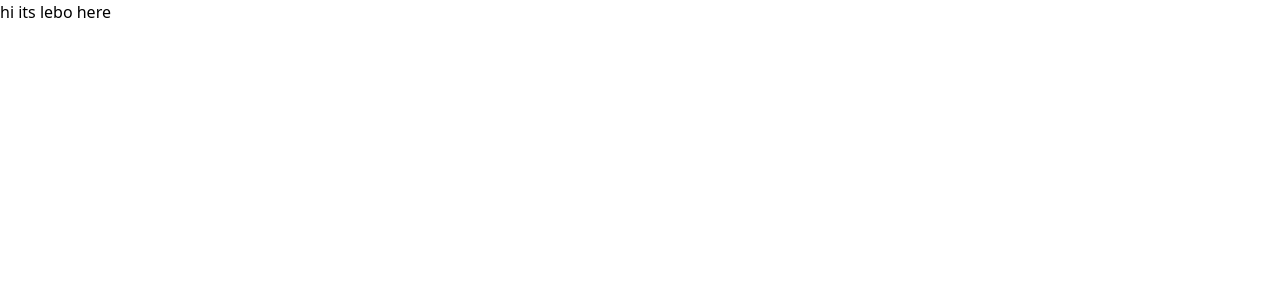
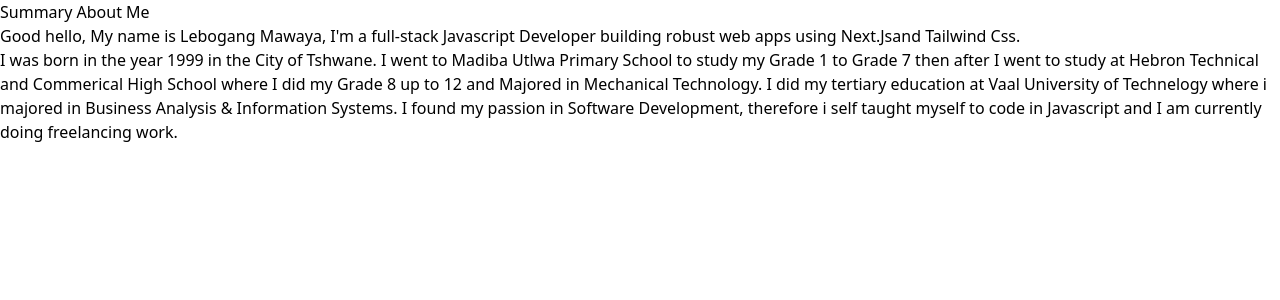
Before and after one commit to mawayalebo/lebowho, a Next.js app: page / in a window 1280 px wide. Shown: the top 300 px of the page. Built offline with nearby package versions, Linux system fonts and the light colour scheme.

Commit message:
introducing profile component

```diff
--- /dev/null
+++ b/components/Profile.tsx
@@ -0,0 +1,26 @@
+function Profile() {
+    return (
+        //profile section
+        <section>
+            <div className="title">
+                <h2>Summary About Me</h2>
+            </div>
+            {/* who is lebogang mawaya */}
+            <div className="">
+                <p>
+                    Good hello, My name is Lebogang Mawaya, I'm a full-stack Javascript Developer building robust  web apps using <a>Next.Js</a>
+                    and <a>Tailwind Css</a>.
+                </p>
+                {/* history */}
+                <p>
+                    I was born in the year 1999 in the City of Tshwane.  I went to Madiba Utlwa Primary School to study my Grade 1 to Grade 7 then after I went to study at Hebron Technical
+                    and Commerical High School where I did my Grade 8 up to 12 and Majored in Mechanical Technology. I did my tertiary education at Vaal University of Technelogy where i majored in Business Analysis & Information Systems.
+                    I found my passion in Software Development, therefore i self taught myself to code in Javascript and I am currently doing freelancing work.
+                </p>
+
+            </div>
+        </section>
+     );
+}
+
+export default Profile;
--- a/pages/index.tsx
+++ b/pages/index.tsx
@@ -1,6 +1,7 @@
 import type { NextPage } from 'next'
 import Head from 'next/head'
 import Image from 'next/image'
+import Profile from '../components/Profile'
 
 const Home: NextPage = () => {
   return (
@@ -9,7 +10,7 @@ const Home: NextPage = () => {
         <title>Lebo Mini Profile | the Next JS Rockstar</title>
         <link rel="icon" href="/favicon.png" />
       </Head>
-      hi its lebo here
+      <Profile/>
 
 
     </section>
```
